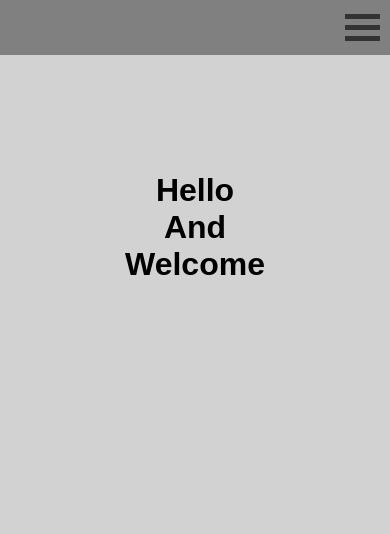
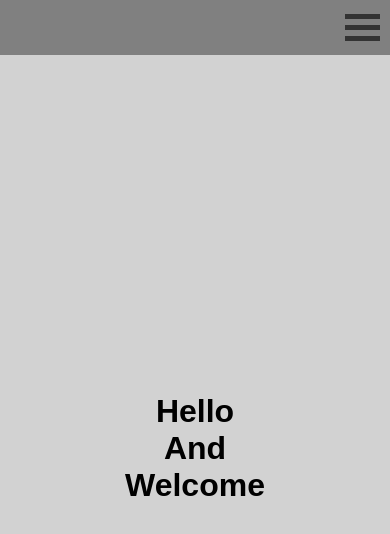
Before and after one commit to calebstride/personal-site-generator, a plain HTML site: page website/index.html in a window 390 px wide. Drawn offline with Linux system fonts and the light colour scheme.

Commit message:
Tidy some display issues and move to directory

```diff
--- a/scripts/ContentTools.js
+++ b/website/scripts/ContentTools.js
@@ -11,14 +11,14 @@ class ContentTools {
     // Hides or show an element from the nav bar
     static hideOrShowNavBar(element, id) {
 
-        if (element.classList.contains("selected")) {
+        if (element.classList.contains("selectedDD")) {
             this.hideOrShow(id);
-            this.toggleSelected(element)
+            this.toggleSelected(element, "selectedDD")
         } else {
             if (element.nextElementSibling.classList.contains("hiddenFeature")) {
                 this.hideOrShow(id);
             }
-            this.toggleSelected(element)
+            this.toggleSelected(element, "selectedDD")
         }
 
     }
@@ -44,17 +44,17 @@ class ContentTools {
     }
 
     // Toggle the element as selected
-    static toggleSelected(element) {
-        let elements = document.getElementsByClassName("selected");
+    static toggleSelected(element, selectedString = "selected") {
+        let elements = document.getElementsByClassName(selectedString);
         let removed = false;
         for (let i = 0; i < elements.length; i++) {
             if (element == elements[i]) {
                 removed = true;
             }
-            elements[i].classList.remove("selected");
+            elements[i].classList.remove(selectedString);
         }
         if (!removed) {
-            element.classList.add("selected");
+            element.classList.add(selectedString);
         }
     }
 
@@ -62,7 +62,7 @@ class ContentTools {
     static getWebPagesMap() {
         return [{"page" : "/index.html", "name" : "Home"},
                 {"page" : "/about.html", "name" : "About"},
-                {"page" : "/projects.html", "name" : "Projects", "children" : [
+                {"page" : "", "name" : "Projects", "children" : [
                     {"page" : "/projects/project1.html", "name" : "Project One"}
                 ]},
                 {"page" : "/contact.html", "name" : "Contact"}];
@@ -100,19 +100,29 @@ class ContentTools {
             let menuButton = document.createElement("li");
 
             if (pageObject.children == undefined) {
-
                 let buttonContent = document.createElement("div");
                 buttonContent.appendChild(this.createLinkText(pageObject.name, pageObject.page));
                 menuButton.appendChild(buttonContent);
                 isExpand = this.setElementSelectedNav(menuButton, pageObject.page);
             } else {
+                isExpand = this.createParentNavButton(menuButton, pageObject);
+            }
+            elementParent.appendChild(menuButton);
+        }
+        return isExpand;
+    }
 
+    // Deals with the nav bar button that will contain child links
+    static createParentNavButton(menuButton, pageObject) {
         let buttonDropdown = document.createElement("div");
         buttonDropdown.className = "dropDownButton";
         buttonDropdown.id = pageObject.name + 'DropDownB';
         buttonDropdown.appendChild(this.createLinkText(pageObject.name, pageObject.page));
+        if (pageObject.page.length === 0) {
+            buttonDropdown.onclick = function() {ContentTools.hideOrShowNavBar(this, (pageObject.name + 'DropDown'));};
+        }
         menuButton.appendChild(buttonDropdown);
-                isExpand = this.setElementSelectedNav(buttonDropdown, pageObject.page);
+        let isExpand = this.setElementSelectedNav(buttonDropdown, pageObject.page);
 
         let dropDownContent = document.createElement("ul");
         dropDownContent.className = "dropDownContent";
@@ -120,11 +130,10 @@ class ContentTools {
         let shouldExpand = this.createNavBarButtons(pageObject.children, dropDownContent);
         if (!shouldExpand && !isExpand) {
             dropDownContent.classList.add("hiddenFeature");
+        } else {
+            buttonDropdown.classList.add("selectedDD");
         }
         menuButton.appendChild(dropDownContent);
-            }
-            elementParent.appendChild(menuButton);
-        }
         return isExpand;
     }
 
@@ -140,7 +149,9 @@ class ContentTools {
     // Creates a link with the given text
     static createLinkText(linkText, link) {
         let linkTag = document.createElement('a');
+        if (link.length !== 0) {
             linkTag.href = link;
+        }
         linkTag.textContent = linkText;
         return linkTag;
     }
--- a/styles/pages.css
+++ b/website/styles/pages.css
@@ -8,7 +8,7 @@
 
 #siteGreeting {
     text-align: center;
-    padding-top: 30%;
+    padding-top: 40vh;
     font-size: 2em;
     font-weight: bold;
 }
```
Also changed, not shown: projects.html (deleted, +0 -43 lines), website/about.html (renamed from about.html), website/contact.html (renamed from contact.html), website/favicon.ico (renamed from favicon.ico), website/index.html (renamed from index.html), website/projects/project1.html (renamed from projects/project1.html), website/scripts/PageSummary.js (renamed from scripts/PageSummary.js), website/styles/main.css (renamed from styles/main.css). Lines whose indentation alone changed are shown as unchanged.
